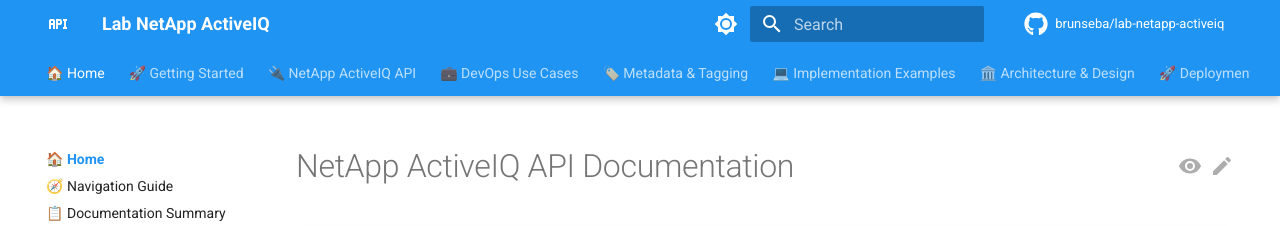
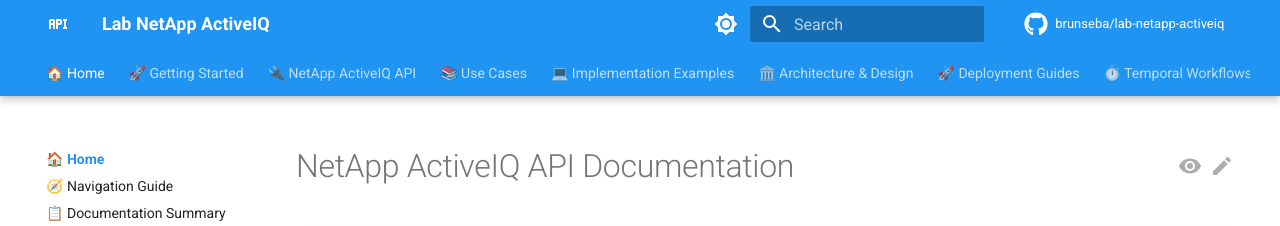
Before and after one commit to brunseba/lab-netapp-activeiq, an MkDocs documentation site: the page built from docs/index.md, in a window 1280 px wide. Shown: the top 226 px of the page. Built offline with MkDocs 1.6.1 and Material for MkDocs 9.7.7, drawn with Linux system fonts in a browser that asks for light colours; comment, search, counter and statistics services are not loaded; the version menu is left out; some of the changed lines change nothing that is shown.

```diff
--- a/mkdocs.yml
+++ b/mkdocs.yml
@@ -87,6 +87,7 @@
 
   # Custom JavaScript
   extra_javascript:
+    - javascripts/mermaid-config.js
     - https://unpkg.com/mermaid@11.4.0/dist/mermaid.min.js
 
 # Plugins
@@ -196,7 +197,12 @@
       - 📊 Data Models: data-models.md
       - 📝 API Use Cases: api-use-cases-table.md
 
-  - 💼 DevOps Use Cases:
+  - 📚 Use Cases:
+      - 📋 Overview: use-cases/netapp_api_use_cases_overview.md
+      - 📝 Provisioning NFS File Share: use-cases/provision_nfs_fileshare.md
+      - 🗑️ Decommissioning File Share: use-cases/decommission_fileshare.md
+      - 📈 Expanding a LUN: use-cases/expand_lun.md
+      - 📊 Monitoring Cluster Performance: use-cases/monitor_cluster_performance.md
       - 📈 Storage Monitoring: use-cases/storage-monitoring.md
       - 🏗️ Infrastructure Management: use-cases/infrastructure-management.md
       - 📊 Performance Analysis: use-cases/performance-analysis.md
@@ -205,13 +211,6 @@
       - 📐 Capacity Planning: use-cases/capacity-planning.md
       - 🖥️ SVM Management: use-cases/svm-management.md
       - 💽 Volume Operations: use-cases/volume-operations.md
-
-  - 🏷️ Metadata & Tagging:
-      - 📋 Use Cases Overview: use-cases/netapp_api_use_cases_overview.md
-      - 📝 Provisioning NFS File Share: use-cases/provision_nfs_fileshare.md
-      - 🗑️ Decommissioning File Share: use-cases/decommission_fileshare.md
-      - 📈 Expanding a LUN: use-cases/expand_lun.md
-      - 📊 Monitoring Cluster Performance: use-cases/monitor_cluster_performance.md
       - 🏷️ Annotating Events: use-cases/annotate_event.md
       - 🏗️ Volume Name Tagging: use-cases/tag_volume_with_nametag.md
       - 🖥️ SVM Event Annotation: use-cases/tag_svm_with_event_annotation.md
```
Also changed, not shown: 1 other file.
